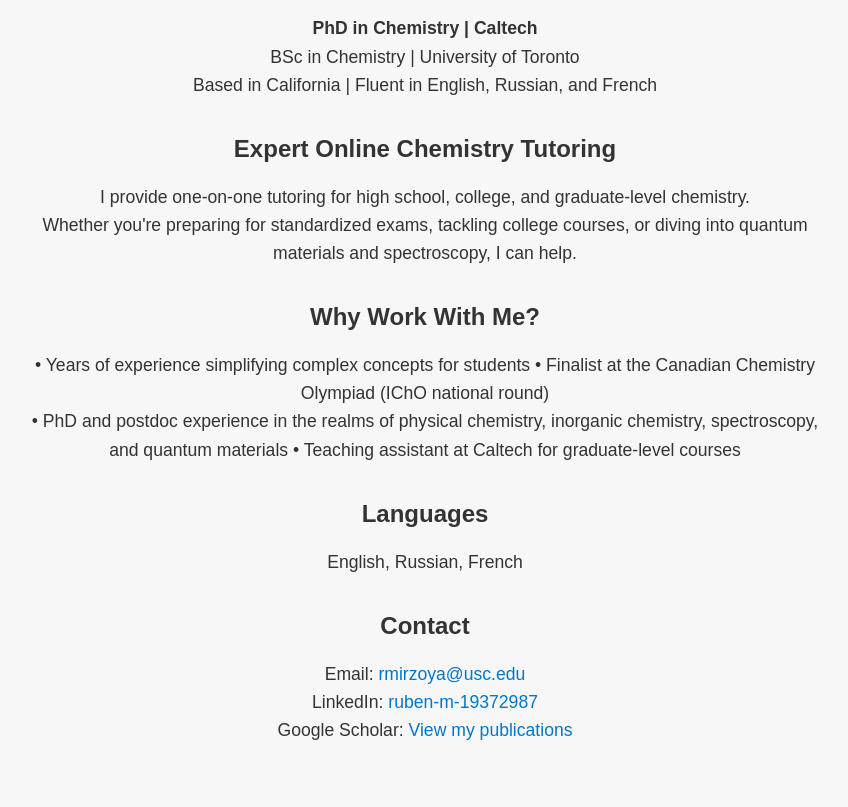
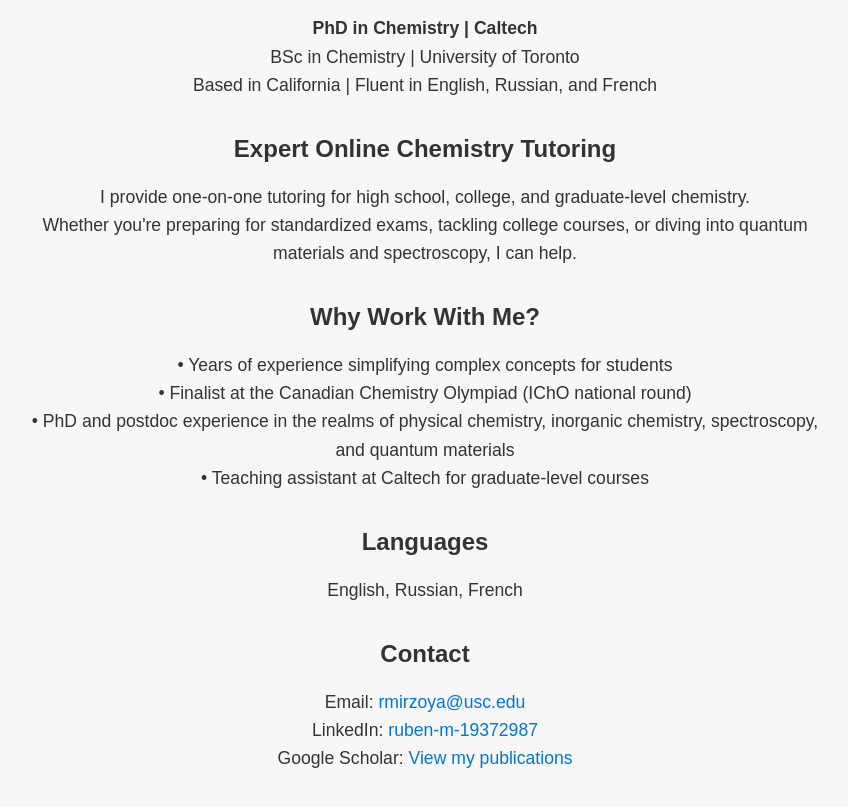
Before and after one commit to rubenmirzoyan/rubenmirzoyan.github.io, a plain HTML site: page index.html in a window 1280 px wide. Shown: the part 125-932 px from the top of the page, without its empty margins (215-1063 px from the left). Drawn offline with Linux system fonts and the light colour scheme.

Commit message:
Update index.html

```diff
--- a/index.html
+++ b/index.html
@@ -50,10 +50,10 @@
 
   <h2>Why Work With Me?</h2>
   <p>
-    • Years of experience simplifying complex concepts for students
+    • Years of experience simplifying complex concepts for students <br>
     • Finalist at the Canadian Chemistry Olympiad (IChO national round)<br>
-    • PhD and postdoc experience in the realms of physical chemistry, inorganic chemistry, spectroscopy, and quantum materials
-    • Teaching assistant at Caltech for graduate-level courses<br>
+    • PhD and postdoc experience in the realms of physical chemistry, inorganic chemistry, spectroscopy, and quantum materials <br>
+    • Teaching assistant at Caltech for graduate-level courses
   </p>
 
   <h2>Languages</h2>
```
